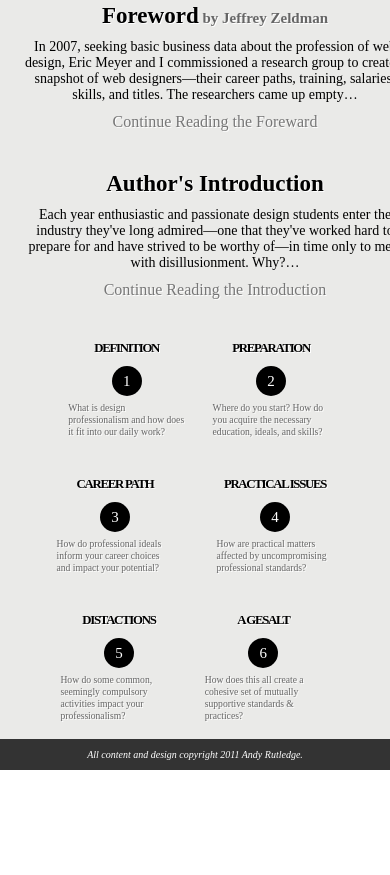
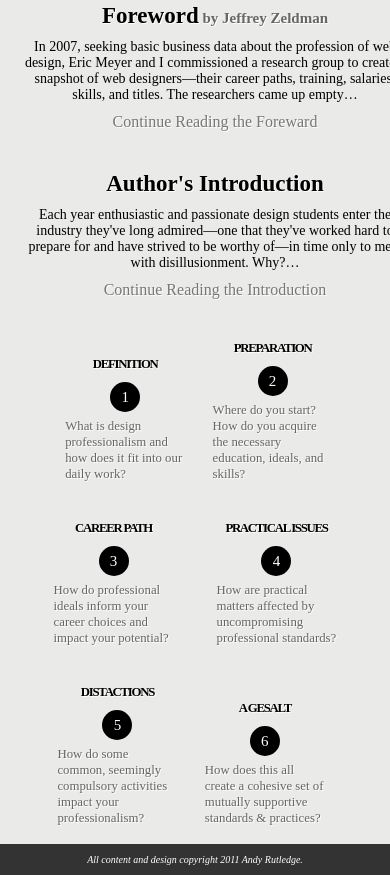
Before and after one commit to ntan804/responsive_demo, a plain HTML site: page index.html in a window 390 px wide. Shown: the part 620-1495 px from the top of the page. Before the commit the page ends 1390 px from the top, so only its background shows below. Drawn offline with Linux system fonts and the light colour scheme.

Commit message:
Adds media queries for 421px

```diff
--- a/css/media.css
+++ b/css/media.css
@@ -72,6 +72,13 @@
 }
 
 
+@media screen and (max-width: 421px) {
+  .box-small p {
+    width: 120px;
+    font-size: 80%;
+  }
+
+}
 
 @media screen and (max-width: 280px) {
   header {
@@ -120,6 +127,4 @@
     font-size: 70%;
     text-align: center;
   }
-
-
 }
```
